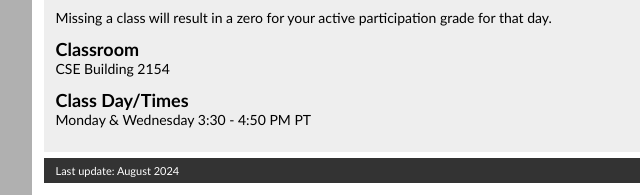
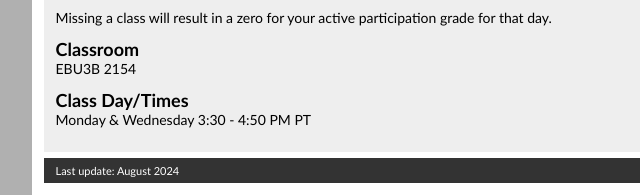
Before and after one commit to hadianeh/classes, a plain HTML site: page cse291-fa24/index.html in a window 1280 px wide. Shown: the part 775-970 px from the top of the page, 169-809 px from the left. Drawn offline with Linux system fonts and the light colour scheme.

Commit message:
Update index.html

```diff
--- a/cse291-fa24/index.html
+++ b/cse291-fa24/index.html
@@ -60,7 +60,7 @@
       <p>Missing a class will result in a zero for your active participation grade for that day.</p>
 
       <h1>Classroom</h1>
-      <p>CSE Building 2154</p>
+      <p>EBU3B 2154</p>
 
       <h1>Class Day/Times</h1>
       <p>Monday & Wednesday 3:30 - 4:50 PM PT</p>
```
